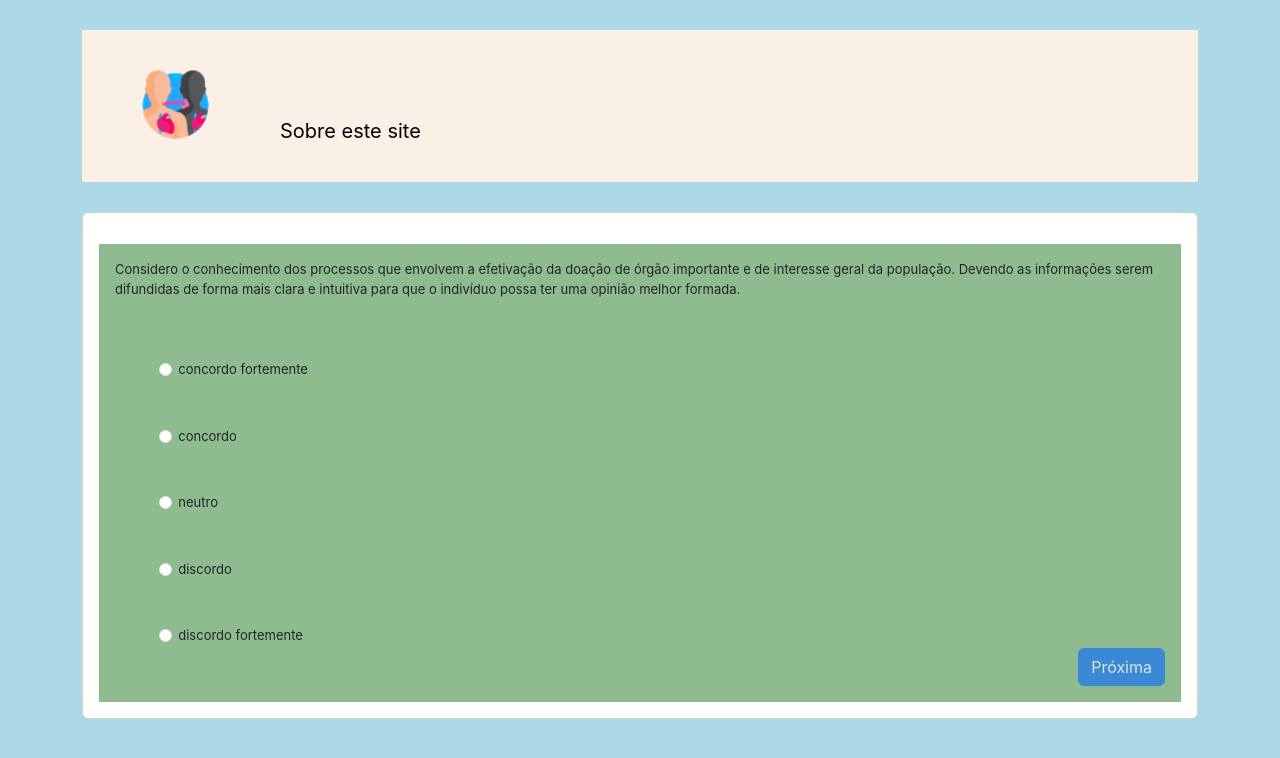
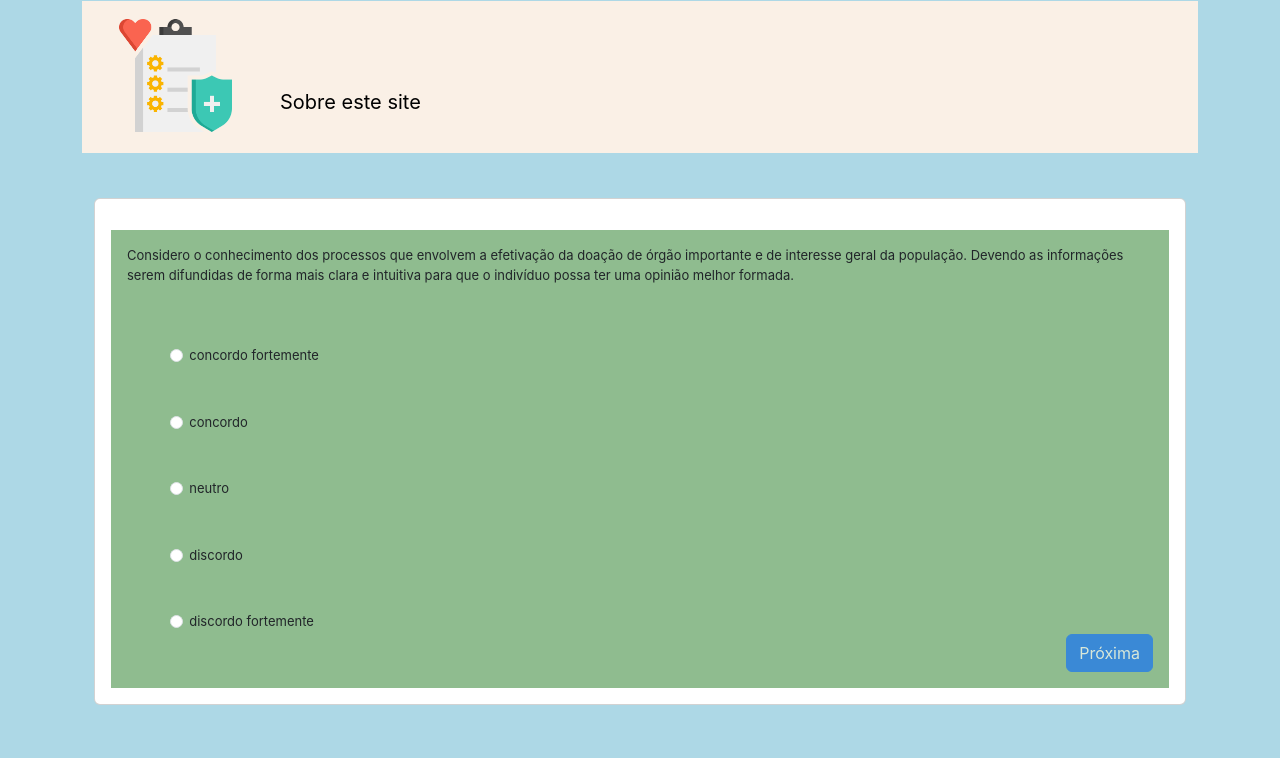
Before and after one commit to cruz-jonas/portal-doe-vidas-react, a React (Create React App) app: page / in a window 1280 px wide. Shown: the top 758 px of the page. Built offline with nearby package versions, Linux system fonts and the light colour scheme.

Commit message:
add modal and move nav to App

```diff
--- a/src/App.css
+++ b/src/App.css
@@ -2,3 +2,18 @@ div {
   display: block;
   padding-top: 15px;
 }
+
+.navbarStyles {
+  background-color: linen;
+  margin-top: -14px;
+}
+
+.aboutSite {
+  padding-top: 63px
+}
+
+.iconStyles {
+  padding-left: 29px;
+  margin-top: -33px;
+  height: 139px;
+}
--- a/src/App.js
+++ b/src/App.js
@@ -1,16 +1,38 @@
 import './App.css';
 import QuestionComponent from './component/QuestionComponent';
+import doacaoIcone from './assets/health.png'
+import { Container, Row, Col, Navbar, Image } from 'react-bootstrap';
+import AboutModalComponent from './component/AboutModalComponent';
+import { useState } from 'react'
 
 function App() {
+
+  const [modalShow, setModalShow] = useState(false);
 
   const addChoice = (e) => {
     console.log(e)
   }
 
   return (
-      <div className="App">
+    <Container>
+      <Navbar className="navbarStyles">
+        <Row>
+          <Col>
+            <Image
+              className="navbar-brand iconStyles"
+              src={doacaoIcone} />
+          </Col>
+          <Col className="aboutSite">
+            <Navbar.Brand className="navbar-brand" onClick={() => setModalShow(true)}>Sobre este site</Navbar.Brand>
+          </Col>
+        </Row>
+      </Navbar>
       <QuestionComponent addChoice={addChoice} />
-      </div>
+      <AboutModalComponent
+        show={modalShow}
+        onHide={() => setModalShow(false)}/>
+    </Container>
+
   );
 }
 
--- /dev/null
+++ b/src/component/AboutModalComponent.js
@@ -0,0 +1,32 @@
+import { Modal, Button } from 'react-bootstrap';
+
+const AboutModalComponent = (props) => {
+
+    return (
+        <Modal {...props}
+            size="lg"
+            aria-labelledby="contained-modal-title-vcenter"
+            centered>
+
+            <Modal.Body>
+                <h4>Sobre este questionário</h4>
+                <p>
+                Este questionário foi pensado, planejado e desenvolvido, do início ao fim,
+                para contemplar o trabalho de conclusão de curso de Sistemas de Informação.
+                Em seu desenvolvimento foram utilizadas variadas tecnologia e ferramentas,
+                tais como: React.js, Bootstrap, Node.js, Express e MongoDB.
+                Baseado no modelo TAM(Technology Acceptance Model) e utilizando a escala
+                Likert de 5 pontos, sua finalidade é coletar informações e definir métricas
+                acerca do que a população em geral e profissionais da saúde sabem e concordam
+                com alguns processos que envolvem a doação de órgãos.
+                </p>
+            </Modal.Body>
+            <Modal.Footer>
+                <Button onClick={props.onHide}>Close</Button>
+            </Modal.Footer>
+        </Modal>
+    )
+
+}
+
+export default AboutModalComponent
--- a/src/component/QuestionComponent.css
+++ b/src/component/QuestionComponent.css
@@ -15,31 +15,8 @@
     padding: inherit;
 }
 
-.navbarStyles {
-    background-color: linen;
-}
-
 .sendAnswerButton {
     margin-left: auto;
-}
-
-.nav {
-    margin-top: -40px;
-    height: 155px;
-}
-
-.div-nav {
-    display: block;
-}
-
-.aboutSite {
-    padding-top: 63px
-}
-
-.iconStyles {
-    padding-left: 29px;
-    margin-top: -33px;
-    height: 139px;
 }
 
 .inputTextStyles {
--- a/src/component/QuestionComponent.js
+++ b/src/component/QuestionComponent.js
@@ -1,8 +1,7 @@
 import { useState, useEffect } from 'react'
 import { questions } from '../data/questions'
 import './QuestionComponent.css'
-import doacaoIcone from '../assets/doacao-de-orgaos.png'
-import { Container, Row, Col, Card, Button, Form, Navbar, Image } from 'react-bootstrap';
+import { Container, Row, Col, Card, Button, Form } from 'react-bootstrap';
 
 const QuestionComponent = ({ addChoice }) => {
 
@@ -52,25 +51,11 @@ const QuestionComponent = ({ addChoice }) => {
 
     return (
         <Container>
-            <Navbar className="navbarStyles">
-                <Row>
-                    <Col>
-                        <Image
-                            className="navbar-brand iconStyles"
-                            src={doacaoIcone} />
-                    </Col>
-                    <Col className="aboutSite">
-                        <Navbar.Brand className="navbar-brand" href="#">Sobre este site</Navbar.Brand>
-                    </Col>
-                </Row>
-            </Navbar>
-
             <Row className="justify-content-center align-items-center">
                 <Col>
                     <Card>
                         <Card.Body>
                             <Form className="cardStyles" onSubmit={handleSubmit}>
-                                {/* <Card.Title style={{ fontSize: 'inherit' }}>{currentQuestion.name}</Card.Title> */}
                                 <Card.Text style={{ fontSize: 'small' }}>{currentQuestion.questionText}</Card.Text>
                                 {currentQuestion.answerOptions.map((option, index) =>
                                     <div className="radioContainer" key={index}>
```
Also changed, not shown: src/assets/doacao-de-orgaos.png (deleted), src/assets/health.png (added). Lines whose indentation alone changed are shown as unchanged.
